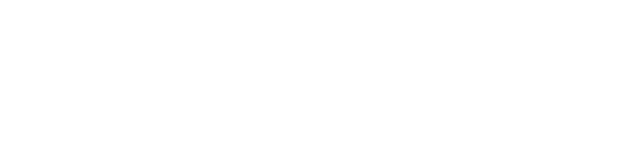
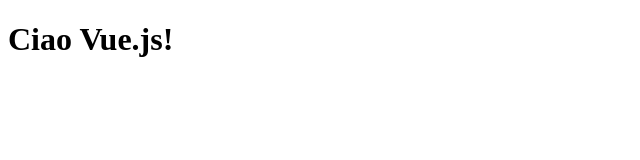
Before and after one commit to LunaLopis/vue-hello, a plain HTML site: page index.html in a window 1280 px wide. Shown: the whole page, without its empty margins (0-640 px from the left). Drawn offline with nearby package versions, Linux system fonts and the light colour scheme.

Commit message:
esercizio base

```diff
--- a/index.html
+++ b/index.html
@@ -7,7 +7,9 @@
     <title>Document</title>
 </head>
 <body>
-
+    <div id="app">
+        <h1>{{ message }}</h1>
+      </div>
 
 
 
--- a/js/script.js
+++ b/js/script.js
@@ -0,0 +1,9 @@
+const {createApp}= Vue
+createApp({
+ data() {
+    return {
+        message: 'Ciao Vue.js!'
+    }
+ }
+
+  }).mount('#app');
```
